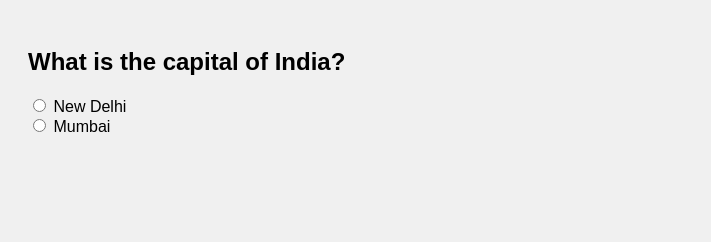
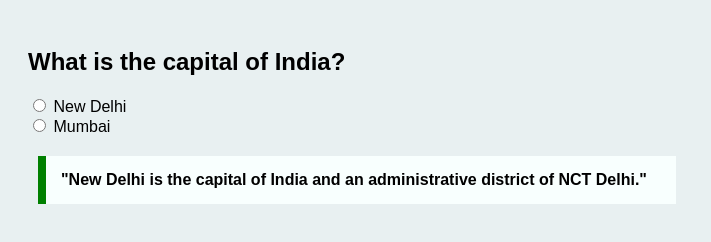
Before and after one commit to acciojob/trivia-code-nav-ds, a website: page main.html in a window 1280 px wide. Shown: the whole page, without its empty margins (0-711 px from the left). Drawn offline with Linux system fonts and the light colour scheme.

Commit message:
created a submission

```diff
--- a/main.html
+++ b/main.html
@@ -2,12 +2,12 @@
 <html lang="en">
 <head>
   <meta charset="UTF-8">
-  <title>Trivia Question</title>
+  <title>India Capital Quiz</title>
   <style>
     body {
       font-family: Arial, sans-serif;
       padding: 20px;
-      background-color: #f0f0f0;
+      background-color: #e8f0f1;
     }
 
     .question {
@@ -28,7 +28,6 @@
 
   <div class="question">
     <h2>What is the capital of India?</h2>
-    <form>
     <label>
       <input type="radio" name="capital" value="new-delhi">
       New Delhi
@@ -37,4 +36,11 @@
       <input type="radio" name="capital" value="mumbai">
       Mumbai
     </label>
-    </for
+  </div>
+
+  <blockquote cite="https://en.wikipedia.org/wiki/New_Delhi">
+    "New Delhi is the capital of India and an administrative district of NCT Delhi."
+  </blockquote>
+
+</body>
+</html>
```
Lines whose indentation alone changed are shown as unchanged.
